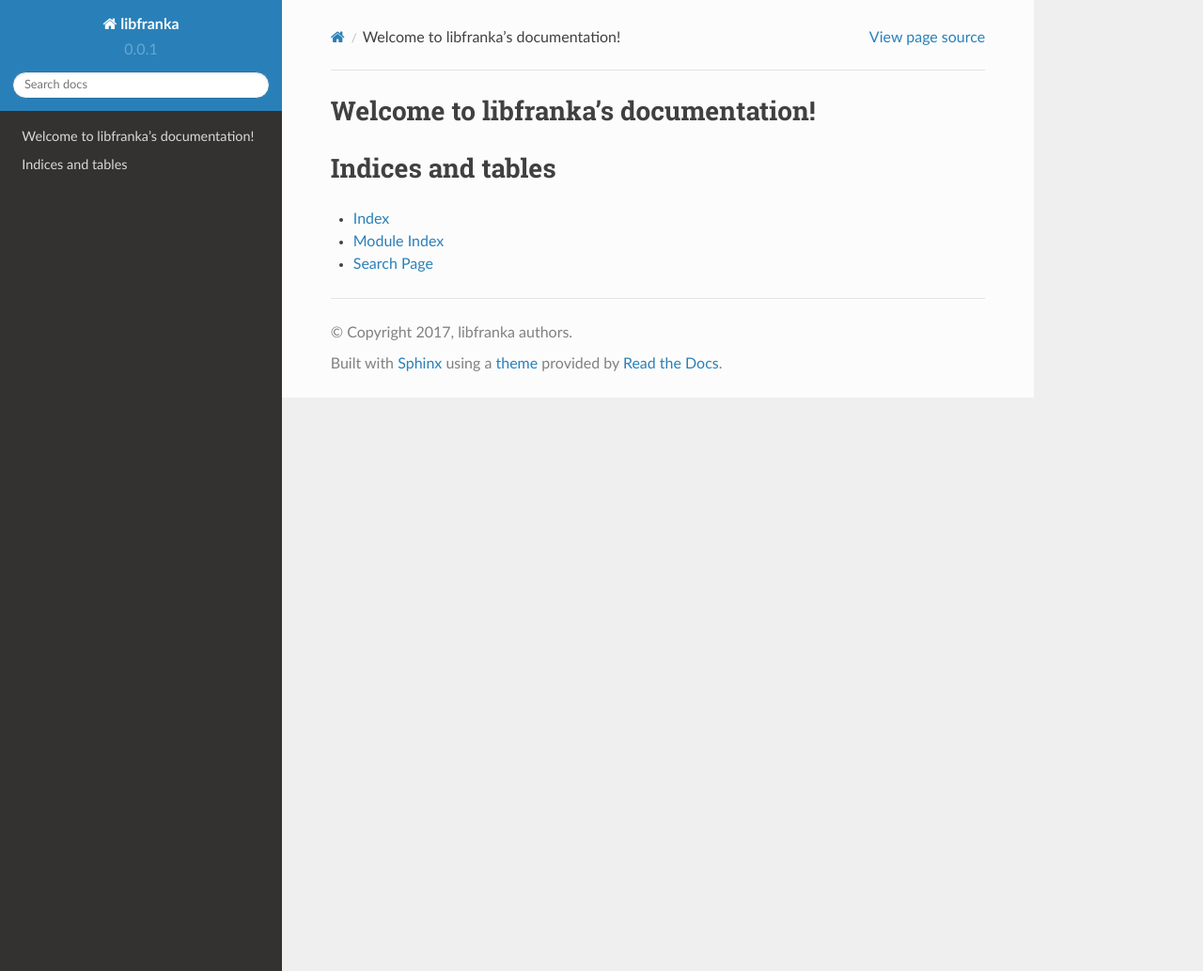
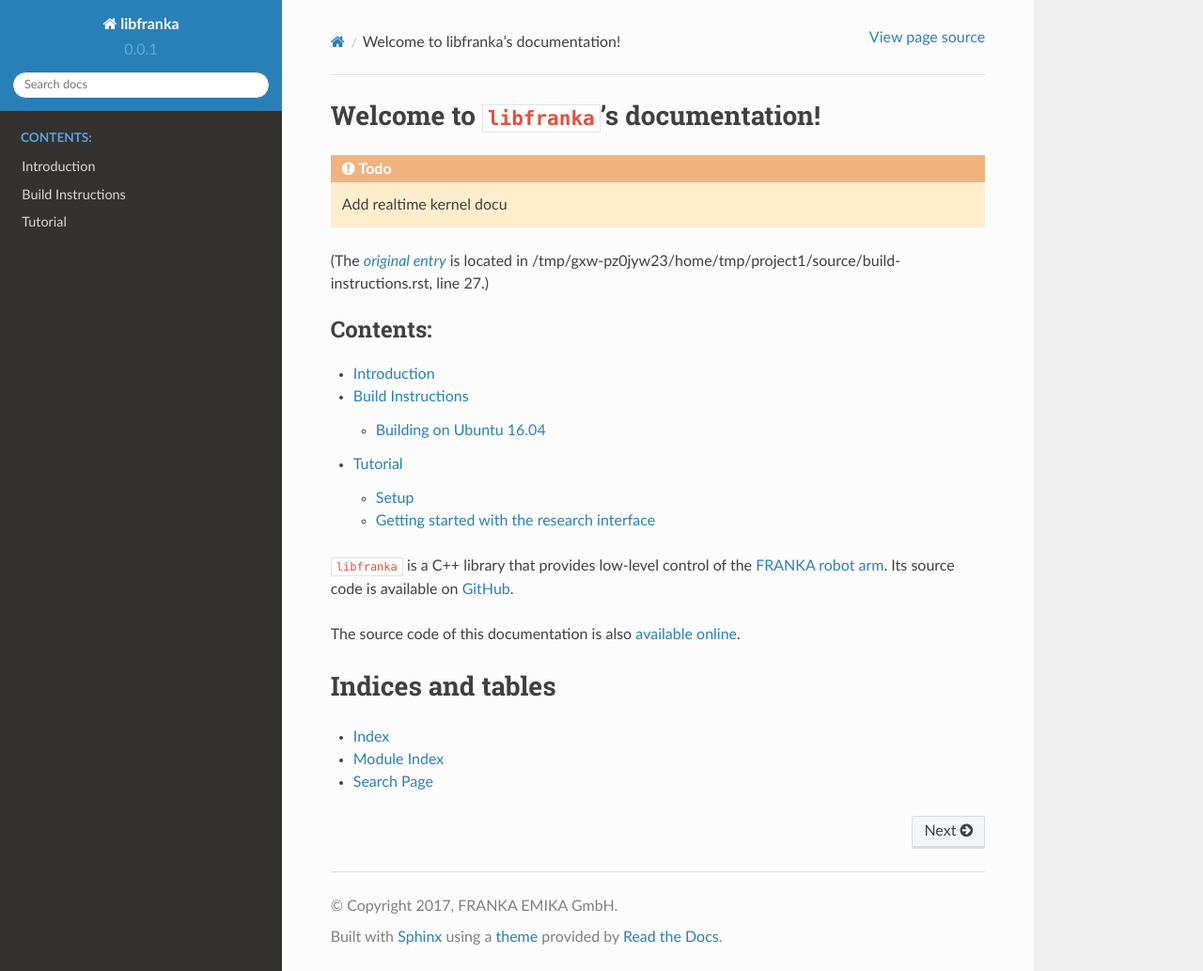
Before and after one commit to frankaemika/docs, a Sphinx documentation site: the page built from source/index.rst, in a window 1280 px wide and 1033 px high. Shown: the whole window at 94% size. Built offline with Sphinx 7.4.7 and the Read the Docs theme 2.0.0, drawn with Linux system fonts in a browser that asks for light colours.

Commit message:
Start writing documentation.

```diff
--- /dev/null
+++ b/source/build-instructions.rst
@@ -0,0 +1,29 @@
+.. highlight:: shell
+
+Build Instructions
+==================
+
+While it should in principle be possible to build ``libfranka`` on different operating systems and distributions, official support is only provided for Ubuntu 16.04.
+
+Building on Ubuntu 16.04
+------------------------
+
+First, install the necessary dependencies for building the library and documentation from Ubuntu's package manager::
+
+    sudo apt install build-essential cmake libpoco-dev doxygen
+
+In the ``libfranka`` source directory, create a build directory and run CMake::
+
+    mkdir build
+    cd build
+    cmake ..
+    cmake --build .
+
+If the build was successful, you can move on to the :doc:`tutorial`.
+
+Setting up a realtime kernel
+^^^^^^^^^^^^^^^^^^^^^^^^^^^^
+
+.. todo::
+
+  Add realtime kernel docu
--- a/source/conf.py
+++ b/source/conf.py
@@ -32,7 +32,9 @@
 # Add any Sphinx extension module names here, as strings. They can be
 # extensions coming with Sphinx (named 'sphinx.ext.*') or your custom
 # ones.
-extensions = ['sphinx.ext.mathjax']
+extensions = ['sphinx.ext.mathjax', 'sphinx.ext.todo']
+
+# TODO: set mathjax_path for offline support
 
 # Add any paths that contain templates here, relative to this directory.
 templates_path = ['_templates']
@@ -48,7 +50,7 @@
 
 # General information about the project.
 project = 'libfranka'
-copyright = '2017, libfranka authors'
+copyright = '2017, FRANKA EMIKA GmbH'
 author = 'libfranka authors'
 
 # The version info for the project you're documenting, acts as replacement for
@@ -76,7 +78,7 @@
 pygments_style = 'sphinx'
 
 # If true, `todo` and `todoList` produce output, else they produce nothing.
-todo_include_todos = False
+todo_include_todos = True
 
 
 # -- Options for HTML output ----------------------------------------------
@@ -110,7 +112,7 @@
 latex_elements = {
     # The paper size ('letterpaper' or 'a4paper').
     #
-    # 'papersize': 'letterpaper',
+    'papersize': 'a4paper',
 
     # The font size ('10pt', '11pt' or '12pt').
     #
--- a/source/index.rst
+++ b/source/index.rst
@@ -1,11 +1,19 @@
-Welcome to libfranka's documentation!
-=====================================
+Welcome to ``libfranka``'s documentation!
+=========================================
+
+.. todolist::
 
 .. toctree::
    :maxdepth: 2
    :caption: Contents:
 
+   introduction
+   build-instructions
+   tutorial
 
+``libfranka`` is a C++ library that provides low-level control of the `FRANKA robot arm <https://franka.de>`_. Its source code is available on `GitHub <https://github.com/frankaemika/libfranka>`_.
+
+The source code of this documentation is also `available online <https://github.com/frankaemika/libfranka-docs>`_.
 
 Indices and tables
 ==================
--- /dev/null
+++ b/source/tutorial.rst
@@ -0,0 +1,42 @@
+Tutorial
+========
+
+After :doc:`building the library <build-instructions>`, you can get started with your FRANKA!
+
+Setup
+-----
+
+Before we get started with controlling FRANKA, here are a few important points to consider when working with FRANKA.
+
+1. Make sure that FRANKA has been mounted on a stable base and cannot topple over, even when performing fast motions or abrupt stops.
+
+.. caution::
+
+    FRANKA's built-in controllers only support tabletop mounting, i.e. assumes that FRANKA is mounted perpendicular to the ground! You can implement your own controller to work around this limitation, but this might **damage the robot** and void your warranty!
+
+
+2. Ensure that the cable connecting FRANKA and FRANKA CONTROL is firmly attached on both sides.
+3. Connect a user stop to FRANKA's base to be able to stop movement of the robot at any time.
+
+.. hint::
+
+    Pressing the user stop will switch the joint motor controllers to hold their position. **The user stop is not an emergency stop!**
+
+Plug in a network cable to the ethernet connection at the base of FRANKA (*not* to the master controller). You can now point a web browser to https://robot.franka.de to connect to the FRANKA DESK interface.
+
+Getting started with the research interface
+-------------------------------------------
+
+You can run the ``echo_robot_state`` example to see if you can successfully connect to your FRANKA. Plug in a network cable to the ethernet connection at the base of FRANKA (*not* to the master controller!).
+
+Change to the build directory in your ``libfranka`` source directory and execute the example:
+
+.. code-block:: shell
+
+    ./examples/echo_robot_state robot.franka.de
+
+The program will print the current state of the robot to the console and terminate after a few iterations.
+
+.. hint::
+
+    If you get an error at this point, ensure that FRANKA's brakes are opened. You can open the brakes from FRANKA DESK at https://robot.franka.de.
```
Also changed, not shown: source/introduction.rst (added, +14 -0 lines).
